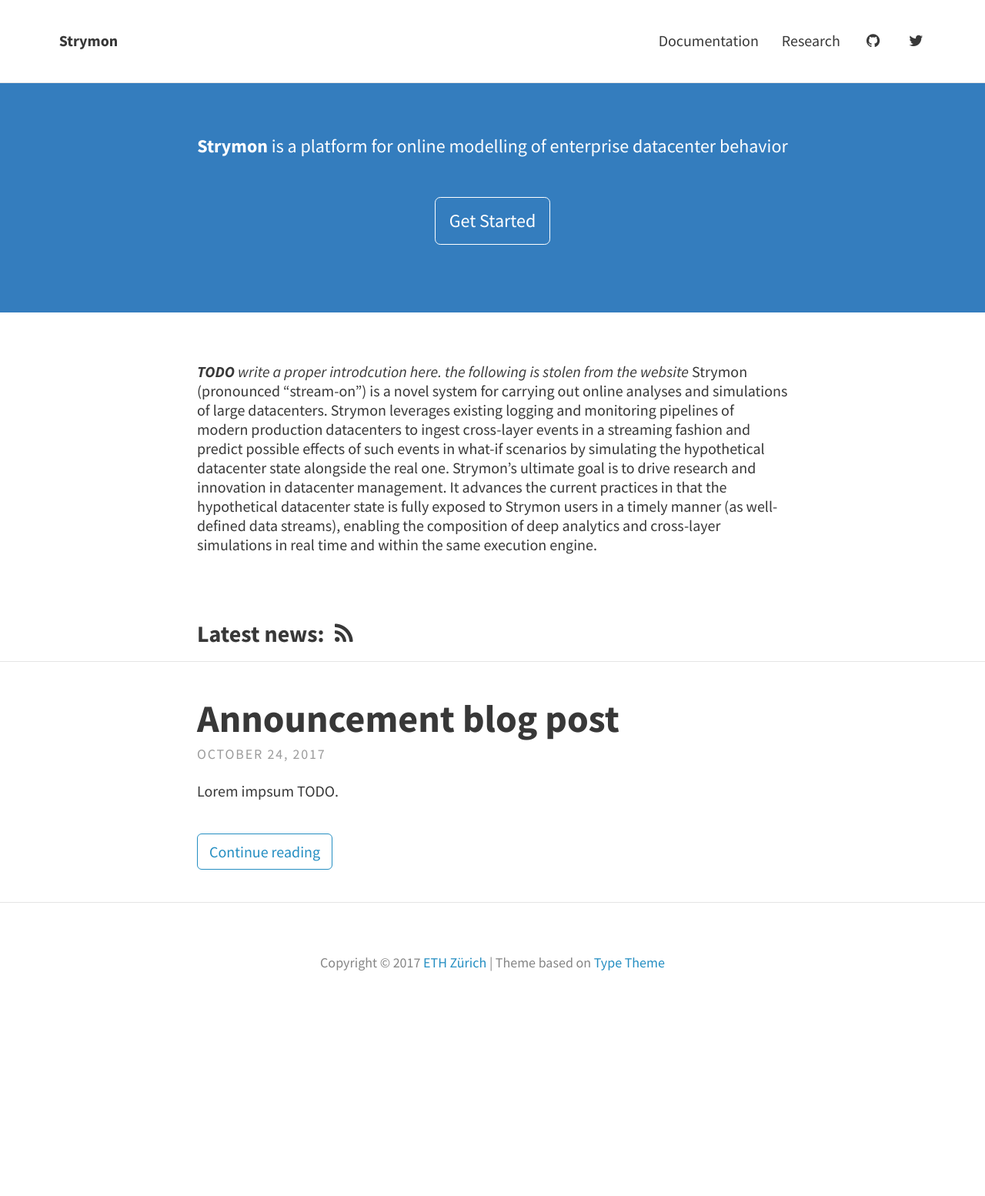
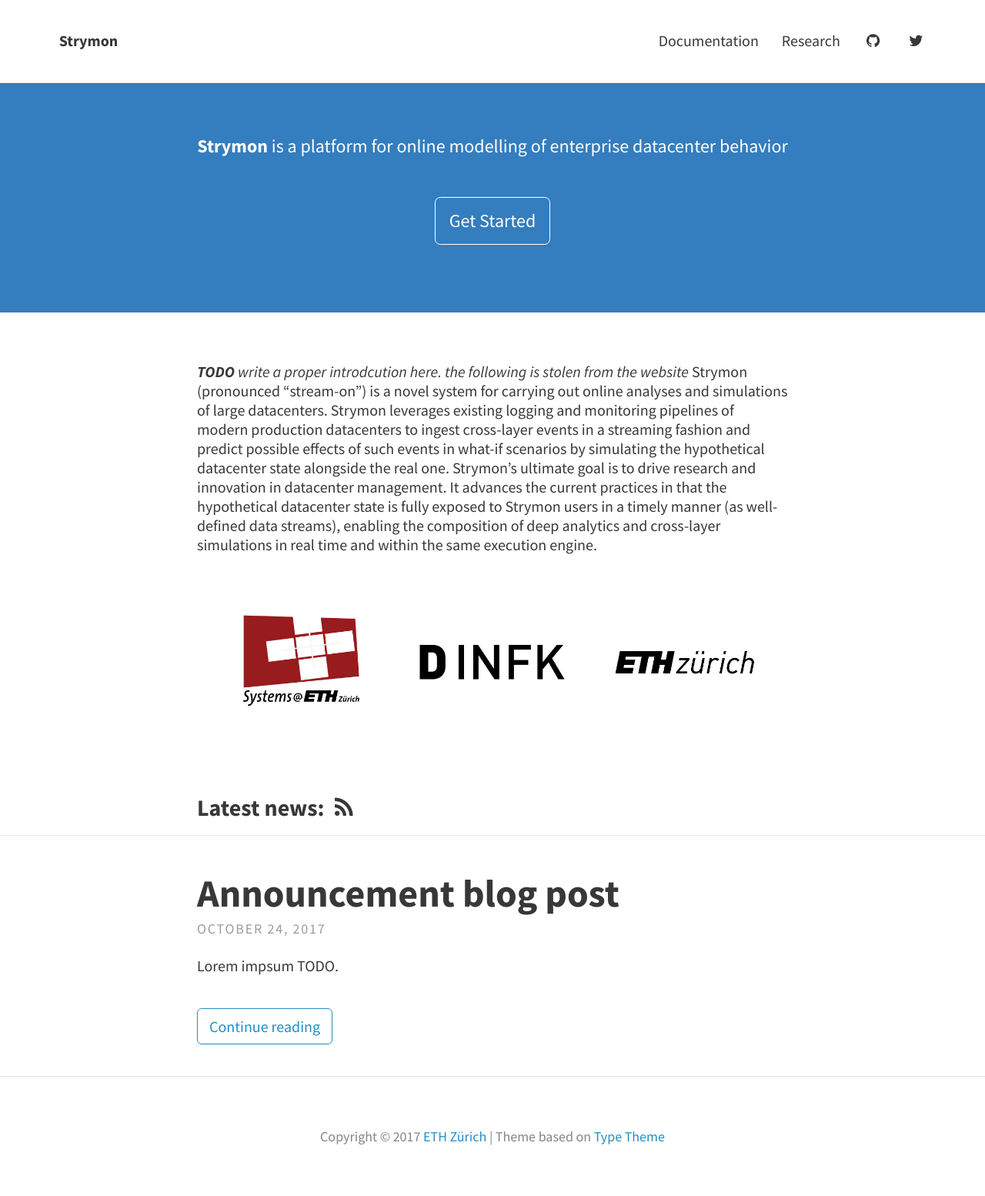
Before and after one commit to strymon-system/strymon-system.github.io, a Jekyll site: the page built from index.html, in a window 1280 px wide. Shown: the whole page at 77% size. Built offline with Jekyll 4.4.1, drawn with Linux system fonts in a browser that asks for light colours; the list of posts is cut into pages by our own code; before the commit the page ends 1328 px from its top, so only the background shows below that.

Commit message:
Add logos

```diff
--- a/assets/css/main.scss
+++ b/assets/css/main.scss
@@ -13,3 +13,13 @@
     }
   }
 }
+
+.home-logos {
+  text-align: center;
+  margin-top: 3em;
+
+  img {
+    max-width: 28%;
+    margin: 0 2%;
+  }
+}
--- a/index.html
+++ b/index.html
@@ -9,3 +9,13 @@
 Strymon leverages existing logging and monitoring pipelines of modern production datacenters to ingest cross-layer events in a streaming fashion and predict possible effects of such events in what-if scenarios by simulating the hypothetical datacenter state alongside the real one.
 
 Strymon’s ultimate goal is to drive research and innovation in datacenter management. It advances the current practices in that the hypothetical datacenter state is fully exposed to Strymon users in a timely manner (as well-defined data streams), enabling the composition of deep analytics and cross-layer simulations in real time and within the same execution engine.
+
+<section class="home-logos">
+<a href="https://www.systems.ethz.ch/">
+  <img src="{{ "/assets/img/systems_logo.png" | absolute_url }}" alt="Systems Group">
+</a><a href="https://www.inf.ethz.ch/">
+  <img src="{{ "/assets/img/dinfk_logo.png" | absolute_url }}" alt="D-INFK">
+</a><a href="https://www.ethz.ch/">
+  <img src="{{ "/assets/img/eth_logo.png" | absolute_url }}" alt="ETH Zürich">
+</a>
+</section>
```
Also changed, not shown: assets/img/dinfk_logo.png (added), assets/img/eth_logo.png (added), assets/img/systems_logo.png (added).
